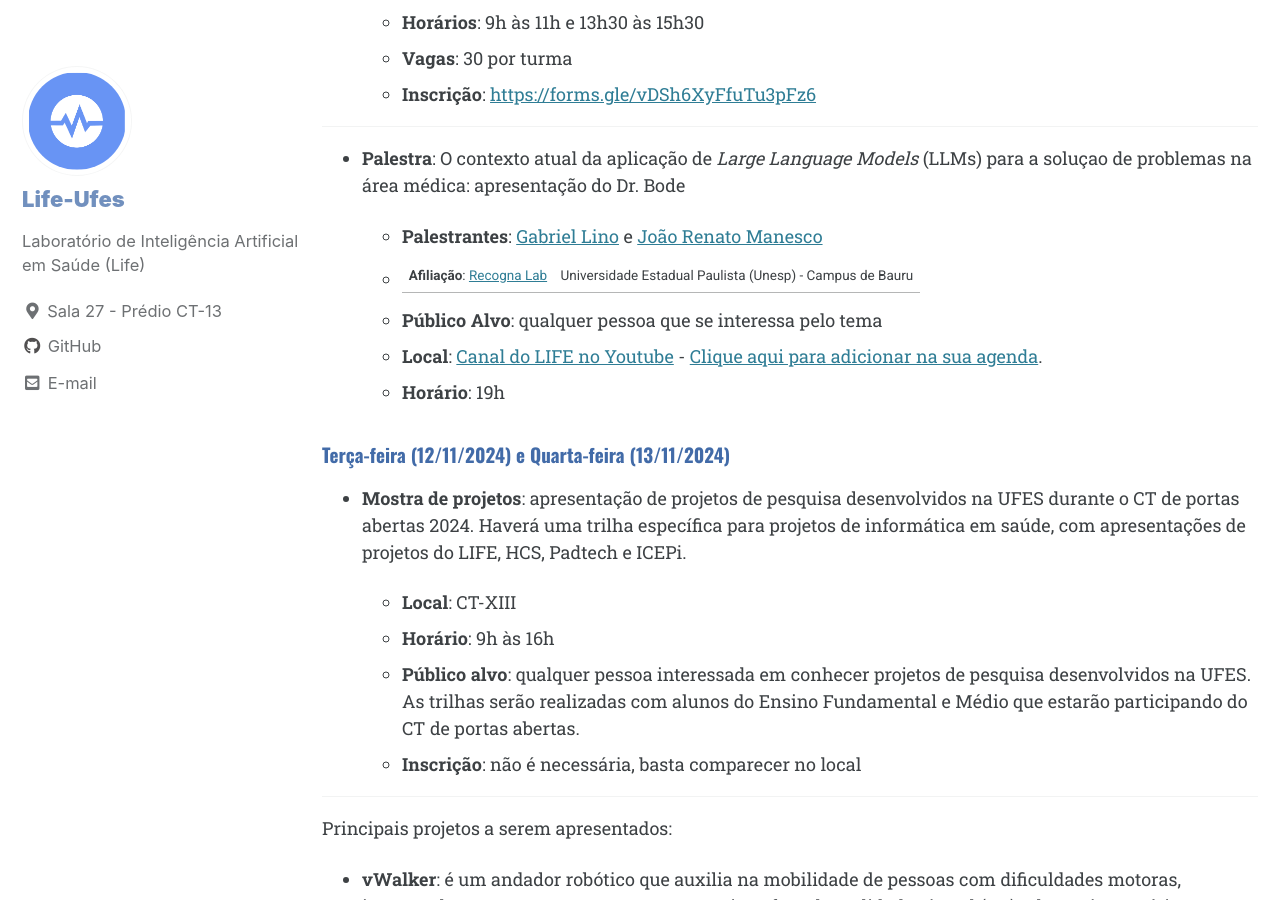
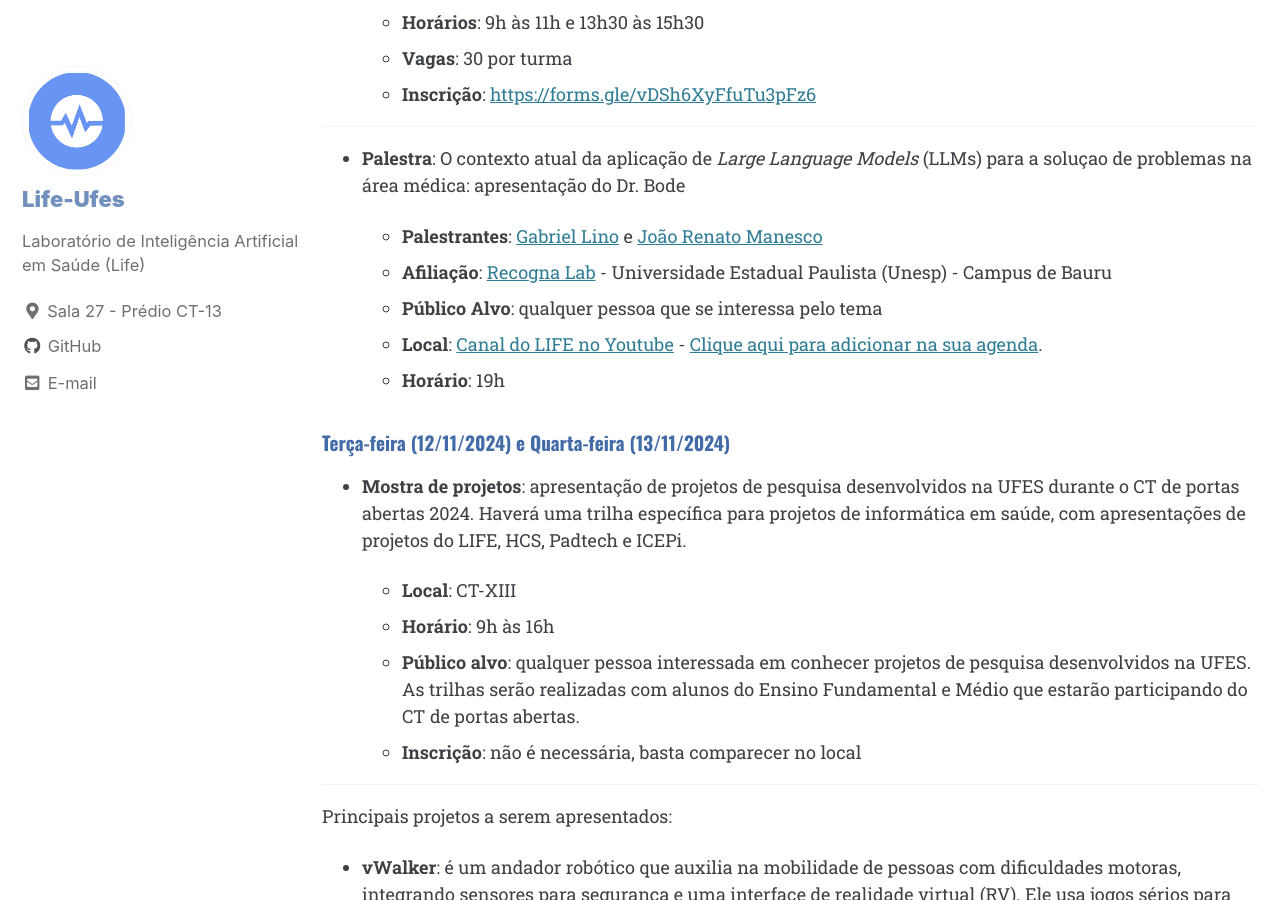
Before and after one commit to life-ufes/site, a Jekyll site: the page built from _pages/semana.md, in a window 1280 px wide and 900 px high, scrolled down 1615 px. Built offline with Jekyll 4.4.1, drawn with Linux system fonts in a browser that asks for light colours; cached includes are drawn as plain includes.

Commit message:
ajutes e mais ajustes

```diff
--- a/_pages/semana.md
+++ b/_pages/semana.md
@@ -32,7 +32,7 @@ ____
 - **Palestra**: O contexto atual da aplicação de *Large Language Models* (LLMs) para a soluçao de problemas na área médica: apresentação do Dr. Bode
 
   - **Palestrantes**: [Gabriel Lino](https://www.linkedin.com/in/gabriel-lino-garcia-499266183/) e [João Renato Manesco](https://www.linkedin.com/in/joao-renato/)
-  - **Afiliação**: [Recogna Lab](https://recogna.tech/) | Universidade Estadual Paulista (Unesp) - Campus de Bauru
+  - **Afiliação**: [Recogna Lab](https://recogna.tech/) - Universidade Estadual Paulista (Unesp) - Campus de Bauru
   - **Público Alvo**: qualquer pessoa que se interessa pelo tema
   - **Local**: [Canal do LIFE no Youtube](https://www.youtube.com/watch?v=J1tpr--vJaw) - [Clique aqui para adicionar na sua agenda](https://calendar.google.com/calendar/event?action=TEMPLATE&amp;tmeid=M3ZrdHAxMjVhNW1yZDFkdGVlNW11ZDF1cjkgbGlmZUBpbmYudWZlcy5icg&amp;tmsrc=life%40inf.ufes.br).
   - **Horário**: 19h
```
